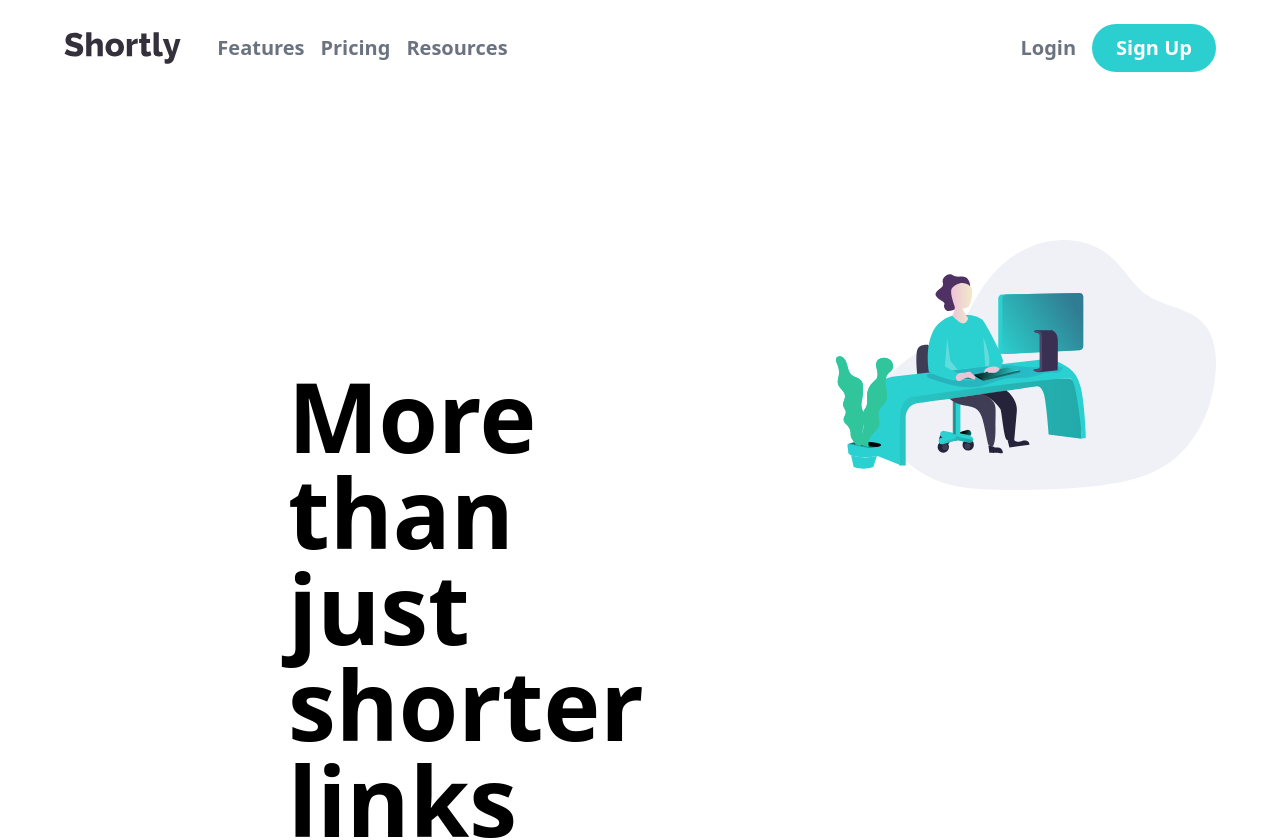
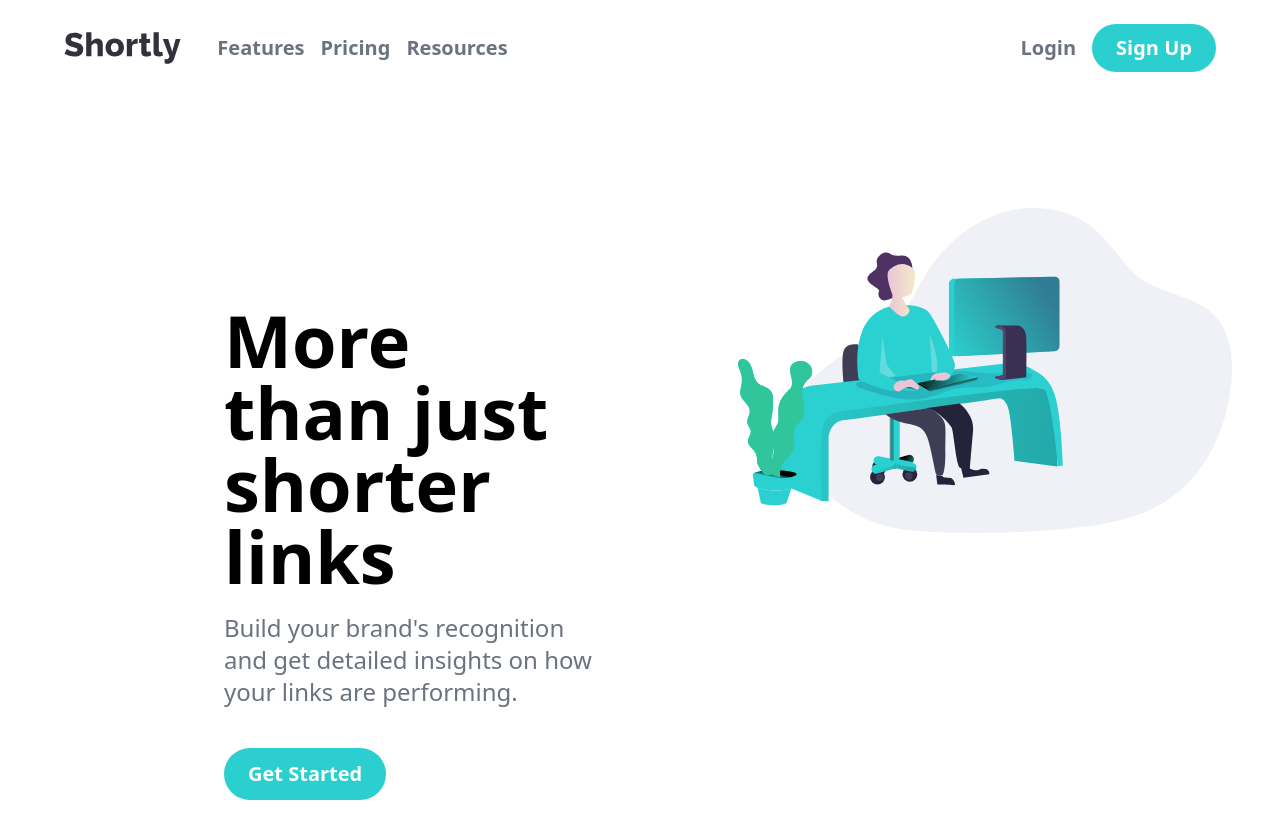
Before and after one commit to haneenabdelhaleem111/URL-Shortening, a React (Create React App) app: page / in a window 1280 px wide. Shown: the top 840 px of the page. Built offline with nearby package versions, Linux system fonts and the light colour scheme.

Commit message:
Fix hero section

```diff
--- a/src/Sections/HeroSection.js
+++ b/src/Sections/HeroSection.js
@@ -2,18 +2,18 @@ import React from "react";
 
 function HeroSection() {
   return (
-    <section className="w-full py-36 lg:ps-56 pb-44">
-      <div className="flex flex-col-reverse lg:flex-row items-start gap-12 lg:gap-x-48 px-6 lg:px-16">
+    <section className="w-full py-28 lg:ps-44 pb-36">
+      <div className="flex flex-col-reverse lg:flex-row items-start gap-8 lg:gap-x-36 px-4 lg:px-12">
         {/* Text Content */}
-        <div className="lg:w-1/2 flex flex-col items-start py-32">
-          <h1 className="text-5xl sm:text-6xl lg:text-8xl font-bold leading-tight text-left">
+        <div className="lg:w-1/2 flex flex-col items-start py-24">
+          <h1 className="text-4xl sm:text-5xl lg:text-7xl font-bold leading-tight text-left">
             More than just shorter links
           </h1>
-          <p className="mt-7 text-lg sm:text-2xl lg:text-3xl text-gray-500 leading-relaxed text-left">
+          <p className="mt-5 text-base sm:text-xl lg:text-2xl text-gray-500 leading-relaxed text-left">
             Build your brand's recognition and get detailed insights on how your
             links are performing.
           </p>
-          <button className="mt-12 text-2xl bg-[#2BCFCF] text-white font-semibold px-8 py-4 rounded-full hover:bg-[#6FE1E1]">
+          <button className="mt-10 text-xl bg-[#2BCFCF] text-white font-semibold px-6 py-3 rounded-full hover:bg-[#6FE1E1]">
             Get Started
           </button>
         </div>
@@ -23,7 +23,7 @@ function HeroSection() {
           <img
             src="./images/illustration-working.svg"
             alt="working illustration"
-            className="w-full lg:max-w-5xl"
+            className="w-full lg:max-w-4xl"
           />
         </div>
       </div>
```
